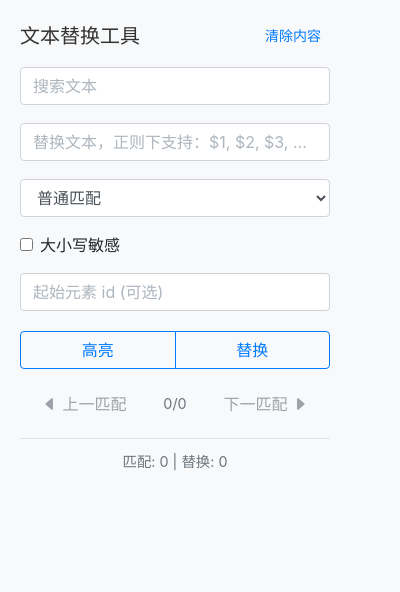
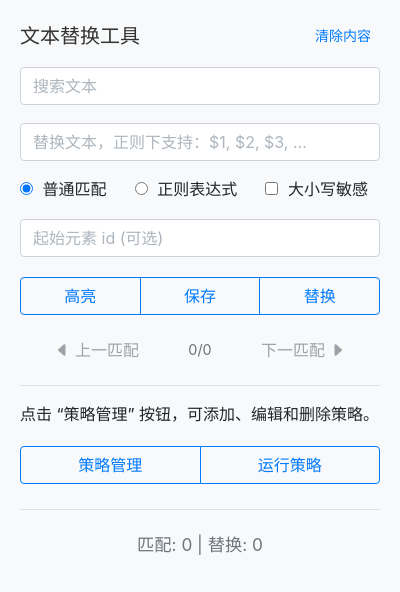
Before and after one commit to shengyanli1982/FindingAndReplaceForChromeExt, a browser extension: page popup/popup.html in a window 400 px wide. Drawn offline with Linux system fonts and the light colour scheme; files whose address does not match are found by name.

Commit message:
Complete front-end UI strategy management design and development.

```diff
--- a/popup/popup.css
+++ b/popup/popup.css
@@ -1,6 +1,7 @@
 /* 全局样式 */
 body {
-    width: 350px;
+    width: 400px;
+    height: auto;
     padding: 20px;
     background-color: #f8f9fa;
 }
@@ -60,6 +61,14 @@ h5 {
     padding: 0.375rem 0.75rem;
 }
 
+#stats {
+    margin-top: 10px;
+    color: #6c757d;
+    font-size: 1.2em;
+    text-align: center;
+    display: block;
+}
+
 /* 导航统计 */
 #nav-stats {
     padding: 0 15px;
@@ -76,7 +85,7 @@ h5 {
 
 /* 页脚 */
 footer {
-    margin-top: 15px;
+    margin-top: 25px;
     padding-top: 12px;
     border-top: 1px solid #dee2e6;
     font-size: 0.9em;
--- a/popup/popup.html
+++ b/popup/popup.html
@@ -12,7 +12,9 @@
         <div class="container-fluid p-0">
             <div class="d-flex justify-content-between align-items-center mb-3">
                 <h5 class="mb-0">文本替换工具</h5>
-                <a type="button" class="btn btn-link btn-sm" id="clearButton">清除内容</a>
+                <div class="d-flex justify-content-between">
+                    <a type="button" class="btn btn-link btn-sm" id="clearButton">清除内容</a>
+                </div>
             </div>
             <form>
                 <div class="form-group">
@@ -26,21 +28,41 @@
                         placeholder="替换文本，正则下支持：$1, $2, $3, ..."
                     />
                 </div>
-                <div class="form-group">
-                    <select class="form-control" id="matchType">
-                        <option value="normal">普通匹配</option>
-                        <option value="regex">正则表达式</option>
-                    </select>
-                </div>
-                <div class="form-check mb-3">
-                    <input type="checkbox" class="form-check-input" id="caseSensitive" />
-                    <label class="form-check-label" for="caseSensitive">大小写敏感</label>
+                <div class="form-group mb-3">
+                    <div class="d-flex justify-content-between align-items-center form-check form-check-inline">
+                        <div>
+                            <input
+                                type="radio"
+                                class="form-check-input"
+                                name="matchType"
+                                id="normalMatch"
+                                value="normal"
+                                checked
+                            />
+                            <label class="form-check-label" for="normalMatch">普通匹配</label>
+                        </div>
+                        <div>
+                            <input
+                                type="radio"
+                                class="form-check-input"
+                                name="matchType"
+                                id="regexMatch"
+                                value="regex"
+                            />
+                            <label class="form-check-label" for="regexMatch">正则表达式</label>
+                        </div>
+                        <div>
+                            <input type="checkbox" class="form-check-input" id="caseSensitive" />
+                            <label class="form-check-label" for="caseSensitive">大小写敏感</label>
+                        </div>
+                    </div>
                 </div>
                 <div class="form-group">
                     <input type="text" class="form-control" id="startElementId" placeholder="起始元素 id (可选)" />
                 </div>
                 <div class="btn-group d-flex mb-3" role="group">
                     <button type="button" class="btn btn-outline-primary" id="highlightButton">高亮</button>
+                    <button type="button" class="btn btn-outline-primary" id="saveRoleButton">保存</button>
                     <button type="button" class="btn btn-outline-primary" id="replaceButton">替换</button>
                 </div>
                 <div
@@ -63,6 +85,12 @@
                     </div>
                 </div>
             </form>
+            <hr />
+            <div>点击 “策略管理” 按钮，可添加、编辑和删除策略。</div>
+            <div class="btn-group d-flex mb-3" role="group">
+                <button type="button" class="btn btn-outline-primary" id="rolesManagementButton">策略管理</button>
+                <button type="button" class="btn btn-outline-primary" id="runRolesButton">运行策略</button>
+            </div>
             <footer class="text-center">
                 <p id="stats">匹配: 0 | 替换: 0</p>
             </footer>
--- a/popup/popup.js
+++ b/popup/popup.js
@@ -50,7 +50,7 @@ function handleHighlight() {
         {
             action: "highlight",
             searchText,
-            matchType: document.getElementById("matchType").value,
+            matchType: document.querySelector('input[name="matchType"]:checked').value,
             caseSensitive: document.getElementById("caseSensitive").checked,
             startElementId: document.getElementById("startElementId").value,
         },
@@ -86,7 +86,7 @@ function handleReplace() {
             action: "replace",
             searchText,
             replaceText,
-            matchType: document.getElementById("matchType").value,
+            matchType: document.querySelector('input[name="matchType"]:checked').value,
             caseSensitive: document.getElementById("caseSensitive").checked,
             startElementId: document.getElementById("startElementId").value,
         },
@@ -107,19 +107,27 @@ function handleReplace() {
 
 // 处理清除功能
 function handleClear() {
-    // 清空输入框和复选框
+    // 清空输入框
     document.getElementById("searchText").value = "";
     document.getElementById("replaceText").value = "";
-    document.getElementById("matchType").value = "normal";
+    document.getElementById("startElementId").value = "";
+
+    // 重置 radio 按钮和复选框
+    document.getElementById("normalMatch").checked = true;
+    document.getElementById("regexMatch").checked = false;
     document.getElementById("caseSensitive").checked = false;
-    document.getElementById("startElementId").value = "";
+
+    // 重置统计信息
     updateStats(0, 0);
     updateNavigationButtons(false);
     updateNavStats({ currentIndex: 0, totalMatches: 0 });
+
     // 发送移除高亮请求到活动标签页
     sendMessageToActiveTab({ action: "removeHighlights" }, response => {
         console.log(response.message);
     });
+
+    // 保存清除后的内容
     saveContent();
 }
 
@@ -155,7 +163,7 @@ function saveContent() {
     const content = {
         searchText: document.getElementById("searchText").value,
         replaceText: document.getElementById("replaceText").value,
-        matchType: document.getElementById("matchType").value,
+        matchType: document.querySelector('input[name="matchType"]:checked').value,
         caseSensitive: document.getElementById("caseSensitive").checked,
         startElementId: document.getElementById("startElementId").value,
     };
@@ -174,7 +182,10 @@ function saveContent() {
 function updateUI(result) {
     document.getElementById("searchText").value = result.searchText || "";
     document.getElementById("replaceText").value = result.replaceText || "";
-    document.getElementById("matchType").value = result.matchType || "normal";
+    const matchTypeRadio = document.querySelector(`input[name="matchType"][value="${result.matchType || "normal"}"]`);
+    if (matchTypeRadio) {
+        matchTypeRadio.checked = true;
+    }
     document.getElementById("caseSensitive").checked = result.caseSensitive || false;
     document.getElementById("startElementId").value = result.startElementId || "";
 }
```
